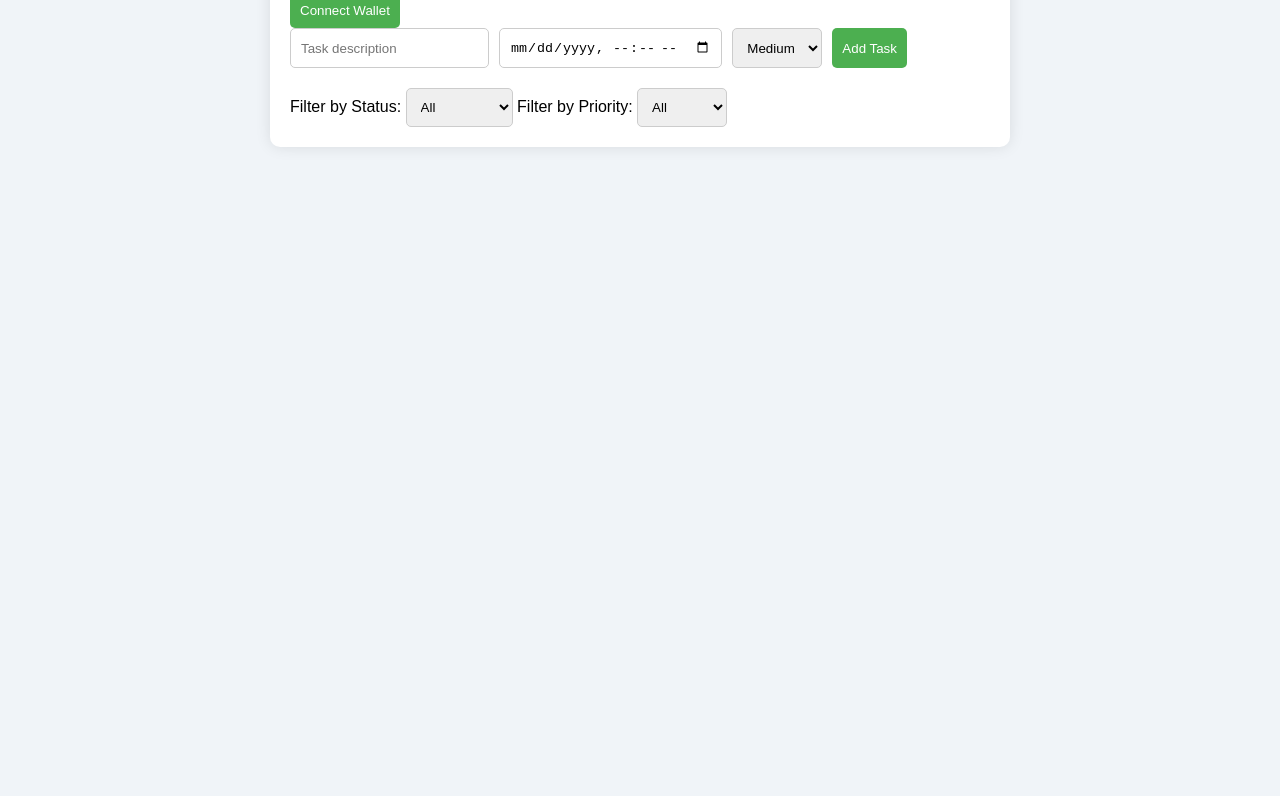
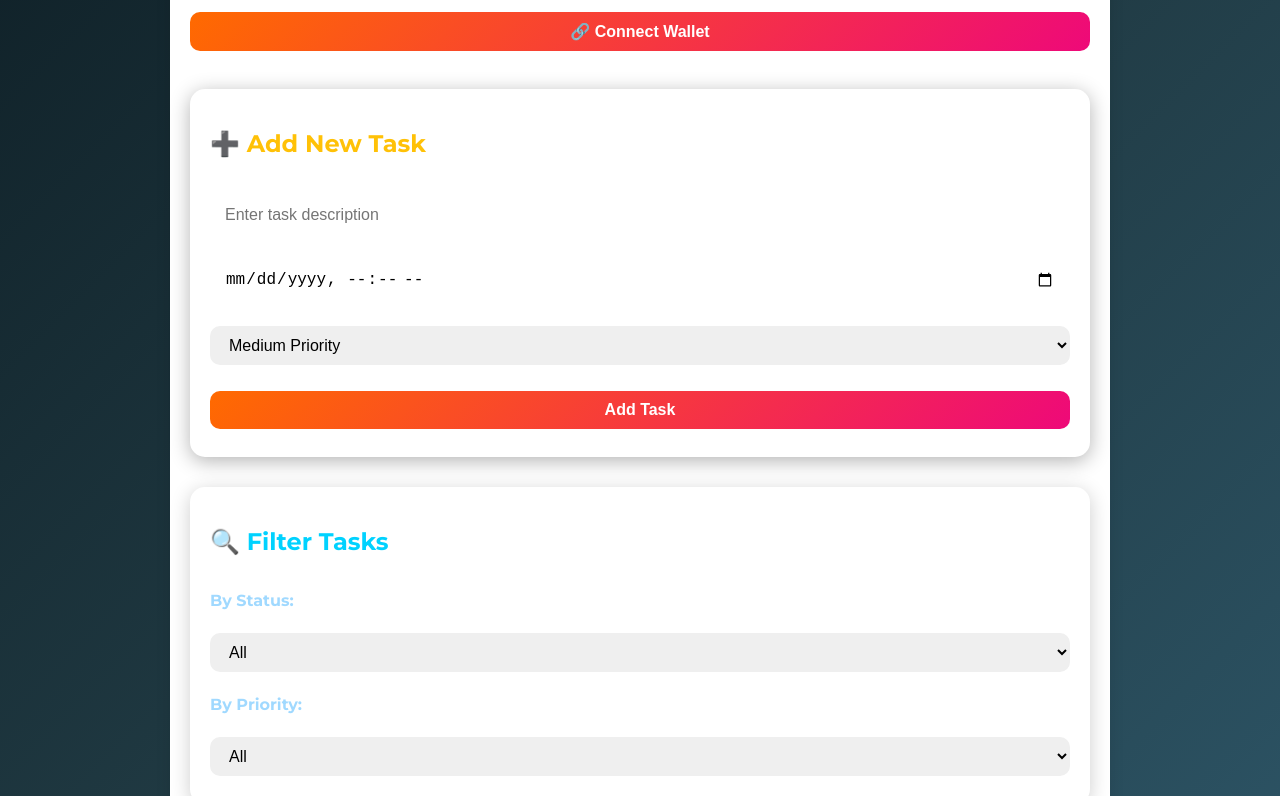
Before and after one commit to Aastha405/To-do-list, a website: page frontend/index.html in a window 1280 px wide. Shown: the part 146-942 px from the top of the page. Before the commit the page ends 800 px from the top, so only its background shows below. Drawn offline with Linux system fonts and the light colour scheme.

Commit message:
Update frontend

```diff
--- a/frontend/index.html
+++ b/frontend/index.html
@@ -4,33 +4,158 @@
   <meta charset="UTF-8" />
   <meta name="viewport" content="width=device-width, initial-scale=1.0"/>
   <title>ToDoList dApp</title>
+  <link rel="stylesheet" href="https://fonts.googleapis.com/css2?family=Montserrat:wght@600;700&display=swap">
   <link rel="stylesheet" href="style.css" />
+  <style>
+    body {
+      margin: 0;
+      font-family: 'Montserrat', sans-serif;
+      background: linear-gradient(135deg, #0f2027, #203a43, #2c5364);
+      color: #fff;
+      overflow-x: hidden;
+      animation: fadeIn 1s ease-in;
+    }
+
+    @keyframes fadeIn {
+      from { opacity: 0; transform: translateY(-10px); }
+      to { opacity: 1; transform: translateY(0); }
+    }
+
+    .container {
+      max-width: 900px;
+      margin: auto;
+      padding: 40px 20px;
+    }
+
+    h1 {
+      text-align: center;
+      font-size: 3rem;
+      margin-bottom: 20px;
+      background: -webkit-linear-gradient(#00f2fe, #4facfe);
+      -webkit-background-clip: text;
+      -webkit-text-fill-color: transparent;
+    }
+
+    .wallet-connect {
+      display: flex;
+      justify-content: center;
+      margin-bottom: 30px;
+    }
+
+    button, select, input[type="text"], input[type="datetime-local"] {
+      padding: 10px 15px;
+      margin: 8px 0;
+      border-radius: 10px;
+      border: none;
+      font-size: 1rem;
+      outline: none;
+      width: 100%;
+      max-width: 100%;
+    }
+
+    button {
+      background: linear-gradient(135deg, #ff6a00, #ee0979);
+      color: white;
+      font-weight: bold;
+      transition: 0.3s;
+      cursor: pointer;
+    }
+
+    button:hover {
+      opacity: 0.9;
+      transform: scale(1.03);
+    }
+
+    form {
+      background: rgba(255, 255, 255, 0.05);
+      padding: 20px;
+      border-radius: 15px;
+      margin-bottom: 30px;
+      box-shadow: 0 4px 20px rgba(0,0,0,0.3);
+      animation: fadeIn 1.5s ease;
+    }
+
+    #filters {
+      background: rgba(255, 255, 255, 0.05);
+      padding: 20px;
+      border-radius: 15px;
+      margin-bottom: 30px;
+      box-shadow: 0 4px 20px rgba(0,0,0,0.2);
+      display: grid;
+      gap: 15px;
+      animation: fadeIn 2s ease;
+    }
+
+    label {
+      font-weight: bold;
+      color: #a0d9ff;
+    }
+
+    #taskList {
+      display: flex;
+      flex-direction: column;
+      gap: 20px;
+      animation: fadeIn 2.5s ease;
+    }
+
+    .task-card {
+      background: rgba(255, 255, 255, 0.07);
+      padding: 20px;
+      border-radius: 15px;
+      box-shadow: 0 4px 20px rgba(0,0,0,0.3);
+      transition: 0.3s;
+    }
+
+    .task-card:hover {
+      transform: scale(1.01);
+      background: rgba(255, 255, 255, 0.1);
+    }
+
+    .task-meta {
+      display: flex;
+      justify-content: space-between;
+      font-size: 0.9rem;
+      margin-top: 10px;
+      color: #ccc;
+    }
+
+    @media (max-width: 600px) {
+      h1 {
+        font-size: 2.2rem;
+      }
+    }
+  </style>
 </head>
 <body>
   <div class="container">
     <h1>📝 ToDoList dApp</h1>
-    <button id="connectButton">Connect Wallet</button>
+
+    <div class="wallet-connect">
+      <button id="connectButton">🔗 Connect Wallet</button>
+    </div>
 
     <form id="taskForm">
-      <input type="text" id="description" placeholder="Task description" required />
+      <h2 style="color:#ffc107;">➕ Add New Task</h2>
+      <input type="text" id="description" placeholder="Enter task description" required />
       <input type="datetime-local" id="expiration" required />
       <select id="priority">
-        <option value="1">Low</option>
-        <option value="2" selected>Medium</option>
-        <option value="3">High</option>
+        <option value="1">Low Priority</option>
+        <option value="2" selected>Medium Priority</option>
+        <option value="3">High Priority</option>
       </select>
       <button type="submit">Add Task</button>
     </form>
 
     <div id="filters">
-      <label for="statusFilter">Filter by Status:</label>
+      <h2 style="color:#00d2ff;">🔍 Filter Tasks</h2>
+      <label for="statusFilter">By Status:</label>
       <select id="statusFilter">
         <option value="all">All</option>
         <option value="completed">Completed</option>
         <option value="pending">Pending</option>
       </select>
 
-      <label for="priorityFilter">Filter by Priority:</label>
+      <label for="priorityFilter">By Priority:</label>
       <select id="priorityFilter">
         <option value="all">All</option>
         <option value="1">Low</option>
@@ -39,7 +164,9 @@
       </select>
     </div>
 
-    <div id="taskList"></div>
+    <div id="taskList">
+      <!-- Dynamically loaded tasks will appear here -->
+    </div>
   </div>
 
   <script src="https://cdn.jsdelivr.net/npm/ethers@5.7.2/dist/ethers.min.js"></script>
```
